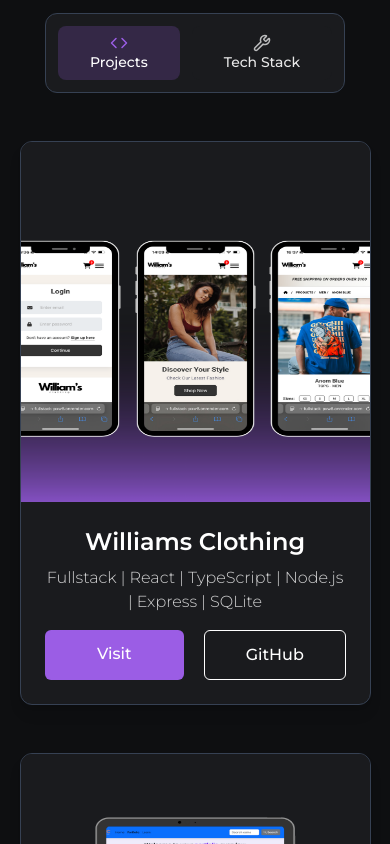
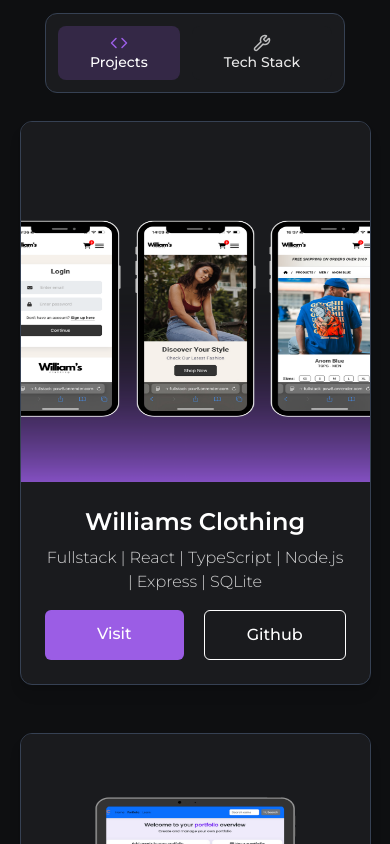
Before and after one commit to WilliamMattsson1/portfolio2, a React (Vite) app: page / in a window 390 px wide. Shown: the part 1920-2764 px from the top of the page. Built offline with nearby package versions, Linux system fonts and the light colour scheme.

Commit message:
split showcase section into components

```diff
--- /dev/null
+++ b/src/components/ProjectCard.jsx
@@ -0,0 +1,49 @@
+const ProjectCard = ({ project }) => {
+    const formatStack = (stackArray) =>
+        stackArray.map((tech, i) => (
+            <span key={i}>
+                {tech}
+                {i < stackArray.length - 1 ? ' | ' : ''}
+            </span>
+        ))
+
+    return (
+        <div className="bg-card border card-border rounded-xl overflow-hidden shadow-lg flex flex-col min-w-[310px] transition-transform duration-300 ease-out hover:scale-102 hover:shadow-2xl">
+            <img
+                src={project.thumbnail}
+                alt={project.title}
+                className="h-full w-full max-h-90"
+            />
+            <div className="p-6 flex flex-col justify-between">
+                <div>
+                    <h3 className="text-2xl font-semibold mb-2 text-center">
+                        {project.title}
+                    </h3>
+                    <p className="text-md text-text/80 font-light text-center">
+                        {formatStack(project.stack)}
+                    </p>
+                </div>
+                <div className="flex gap-5 mt-4">
+                    <a
+                        href={project.liveUrl}
+                        target="_blank"
+                        rel="noopener noreferrer"
+                        className="flex-1 text-center font-medium bg-accent border-accent rounded-md py-3 hover:bg-accent-hover transition-colors cursor-pointer"
+                    >
+                        Visit
+                    </a>
+                    <a
+                        href={project.githubUrl}
+                        target="_blank"
+                        rel="noopener noreferrer"
+                        className="flex-1 text-center font-medium border border-white rounded-md py-3 hover:bg-accent/70 hover:border-accent/70 transition-colors cursor-pointer"
+                    >
+                        Github
+                    </a>
+                </div>
+            </div>
+        </div>
+    )
+}
+
+export default ProjectCard
--- /dev/null
+++ b/src/components/ShowcaseTabs.jsx
@@ -0,0 +1,34 @@
+const ShowcaseTabs = ({ tabs, activeTab, setActiveTab }) => (
+    <div className="flex border card-border rounded-xl w-fit mx-auto mt-5 md:mt-10 p-3 bg-card gap-3">
+        {tabs.map((tab) => {
+            const Icon = tab.icon
+            const isActive = activeTab === tab.id
+            return (
+                <button
+                    key={tab.id}
+                    onClick={() => setActiveTab(tab.id)}
+                    className={`flex flex-col items-center gap-0 px-8 md:px-18 py-2 md:py-3 rounded-lg font-medium transition-colors
+                        ${
+                            isActive
+                                ? 'bg-accent/20 text-white'
+                                : 'bg-card hover:cursor-pointer hover:bg-accent/10 text-text/90'
+                        }`}
+                >
+                    <span
+                        className={`text-lg transition-colors ${
+                            isActive ? 'text-accent' : 'text-text/70'
+                        }`}
+                    >
+                        <Icon
+                            className={isActive ? 'text-accent' : ''}
+                            size={18}
+                        />
+                    </span>
+                    <span className="text-sm md:text-base">{tab.label}</span>
+                </button>
+            )
+        })}
+    </div>
+)
+
+export default ShowcaseTabs
--- a/src/sections/ShowcaseSection.jsx
+++ b/src/sections/ShowcaseSection.jsx
@@ -1,111 +1,35 @@
 import { useState } from 'react'
 import SectionHeader from '../components/SectionHeader'
 import { projects, showcaseTabs } from '../constants'
+import ShowcaseTabs from '../components/ShowcaseTabs'
+import ProjectCard from '../components/ProjectCard'
 
 const ShowcaseSection = () => {
     const [activeTab, setActiveTab] = useState('projects')
 
-    const formatStack = (stackArray) => {
-        return stackArray.map((tech, index) => (
-            <span key={index}>
-                {tech}
-                {index < stackArray.length - 1 ? ' | ' : ''}
-            </span>
-        ))
-    }
-
     return (
         <section id="projects" className="mt-30 w-[90%] mx-auto">
-            {/* Header */}
             <SectionHeader
                 title="Projects & Experience"
                 highlightWord="Experience"
                 sub="Check out my latest projects and tools"
             />
 
-            {/* Tabs */}
-            <div className="flex border card-border rounded-xl w-fit mx-auto mt-5 md:mt-10 p-3 bg-card gap-3">
-                {showcaseTabs.map((tab) => {
-                    const Icon = tab.icon
-                    return (
-                        <button
-                            key={tab.id}
-                            onClick={() => setActiveTab(tab.id)}
-                            className={`flex flex-col items-center gap-0 px-8 md:px-18 py-2 md:py-3  rounded-lg font-medium transition-colors
-                ${
-                    activeTab === tab.id
-                        ? 'bg-accent/20 text-white'
-                        : 'bg-card hover:cursor-pointer hover:bg-accent/10 text-text/90'
-                }`}
-                        >
-                            <span
-                                className={`text-lg transition-colors ${
-                                    activeTab === tab.id
-                                        ? 'text-accent'
-                                        : 'text-text/70'
-                                }`}
-                            >
-                                <Icon
-                                    className={
-                                        activeTab === tab.id
-                                            ? 'text-accent'
-                                            : ''
-                                    }
-                                    size={18}
-                                />
-                            </span>
-                            <span className="text-sm md:text-base">
-                                {tab.label}
-                            </span>
-                        </button>
-                    )
-                })}
-            </div>
+            <ShowcaseTabs
+                tabs={showcaseTabs}
+                activeTab={activeTab}
+                setActiveTab={setActiveTab}
+            />
 
             {/* Tab content */}
-            <div className="mt-12">
+            <div className="mt-7 md:mt-12">
                 {activeTab === 'projects' ? (
                     <div className="grid sm:grid-cols-2 lg:grid-cols-3 gap-12 max-w-[90%] mx-auto">
                         {projects.map((project) => (
-                            <div
+                            <ProjectCard
                                 key={project.title}
-                                className="bg-card border card-border rounded-xl overflow-hidden shadow-lg flex flex-col"
-                            >
-                                <img
-                                    src={project.thumbnail}
-                                    alt={project.title}
-                                    className="h-full w-full max-h-90"
-                                />
-                                <div className="p-6 flex flex-col justify-between">
-                                    <div>
-                                        <h3 className="text-2xl font-semibold mb-2  text-center">
-                                            {project.title}
-                                        </h3>
-                                        <p className="text-md text-text/80 font-light text-center">
-                                            {formatStack(project.stack)}
-                                        </p>
-                                    </div>
-
-                                    <div className="flex gap-5 mt-4">
-                                        <a
-                                            href={project.liveUrl}
-                                            target="_blank"
-                                            rel="noopener noreferrer"
-                                            className="flex-1 text-center font-medium bg-accent border-accent rounded-md py-3 hover:bg-accent-hover transition-colors cursor-pointer"
-                                        >
-                                            Visit
-                                        </a>
-                                        <a
-                                            href={project.githubUrl}
-                                            target="_blank"
-                                            rel="noopener noreferrer"
-                                            className="flex-1 text-center font-medium border border-white rounded-md py-3 hover:bg-accent/70 hover:border-accent/70 transition-colors cursor-pointer"
-                                        >
-                                            GitHub
-                                        </a>
-                                    </div>
-                                </div>
-                            </div>
+                                project={project}
+                            />
                         ))}
                     </div>
                 ) : (
```
